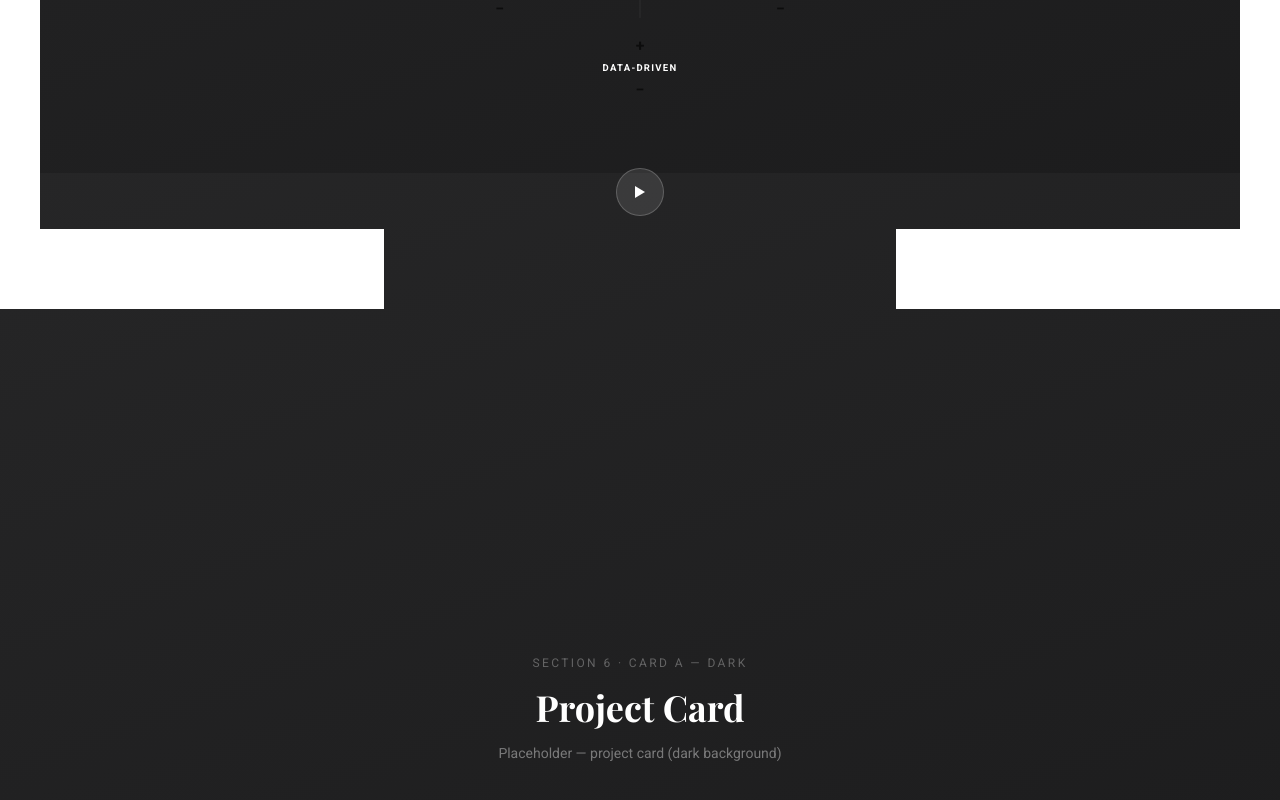
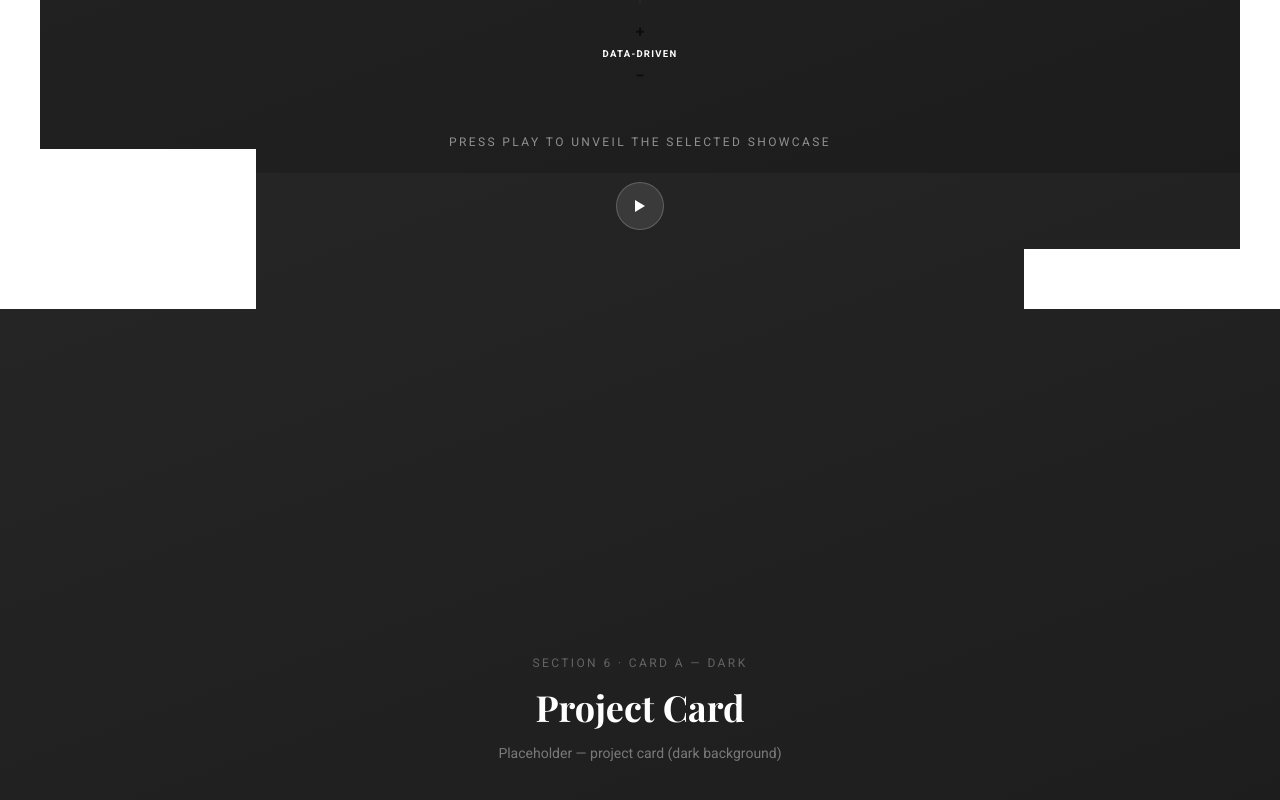
Before and after one commit to evallina/ev_web_2.0, a Next.js app: page / in a window 1280 px wide. Shown: the part 3827-4627 px from the top of the page. Built offline with nearby package versions, Linux system fonts and the light colour scheme; a web font is replaced by a local one.

Commit message:
Phase 1A-1E: Full layout with interactive radar chart

```diff
--- a/app/components/RadarChart.tsx
+++ b/app/components/RadarChart.tsx
@@ -90,6 +90,7 @@ function smoothClosedPath(pts: { x: number; y: number }[]): string {
 export default function RadarChart() {
   const [values, setValues]         = useState<number[]>([...DEFAULT_VALUES]);
   const [ghosts, setGhosts]         = useState<number[][]>([]);
+  const [played, setPlayed]         = useState(false);
   // Incrementing counters per arrow — changing the key remounts the element,
   // restarting the CSS animation even on rapid successive clicks.
   const [arrowKeys, setArrowKeys]   = useState<Record<string, number>>({});
@@ -114,6 +115,7 @@ export default function RadarChart() {
 
   const handlePlay = () => {
     setGhosts(prev => [...prev.slice(-4), [...values]]);
+    setPlayed(true);
     console.log('Radar selection:', Object.fromEntries(CATEGORIES.map((c, i) => [c.name, values[i]])));
   };
 
@@ -252,6 +254,18 @@ export default function RadarChart() {
 
       </svg>
 
+      {/* ── Play hint note ────────────────────────────────────────────────── */}
+      <p
+        className="font-sans text-white/50 text-xs uppercase tracking-[0.2em] mb-3"
+        style={{
+          transition: 'opacity 600ms ease',
+          opacity: played ? 0 : 1,
+          pointerEvents: 'none',
+        }}
+      >
+        Press Play to Unveil the selected showcase
+      </p>
+
       {/* ── Play button ───────────────────────────────────────────────────── */}
       <button
         onClick={handlePlay}
--- a/app/page.tsx
+++ b/app/page.tsx
@@ -371,8 +371,8 @@ export default function Home() {
         <div className="absolute inset-y-0 right-0 w-10 bg-white z-2 pointer-events-none" />
 
         {/* White bottom panels — leave ~40% dark gap in the center */}
-        <div className="absolute bottom-0 left-0 bg-white z-2 pointer-events-none" style={{ right: '70%', height: '80px' }} />
-        <div className="absolute bottom-0 right-0 bg-white z-2 pointer-events-none" style={{ left: '70%', height: '80px' }} />
+        <div className="absolute bottom-0 left-0 bg-white z-2 pointer-events-none" style={{ right: '80%', height: '160px' }} />
+        <div className="absolute bottom-0 right-0 bg-white z-2 pointer-events-none" style={{ left: '80%', height: '60px' }} />
 
         {/* Content — above white panels */}
         <h2 className="relative z-10 font-serif font-bold text-white text-4xl text-center mb-3">
```
